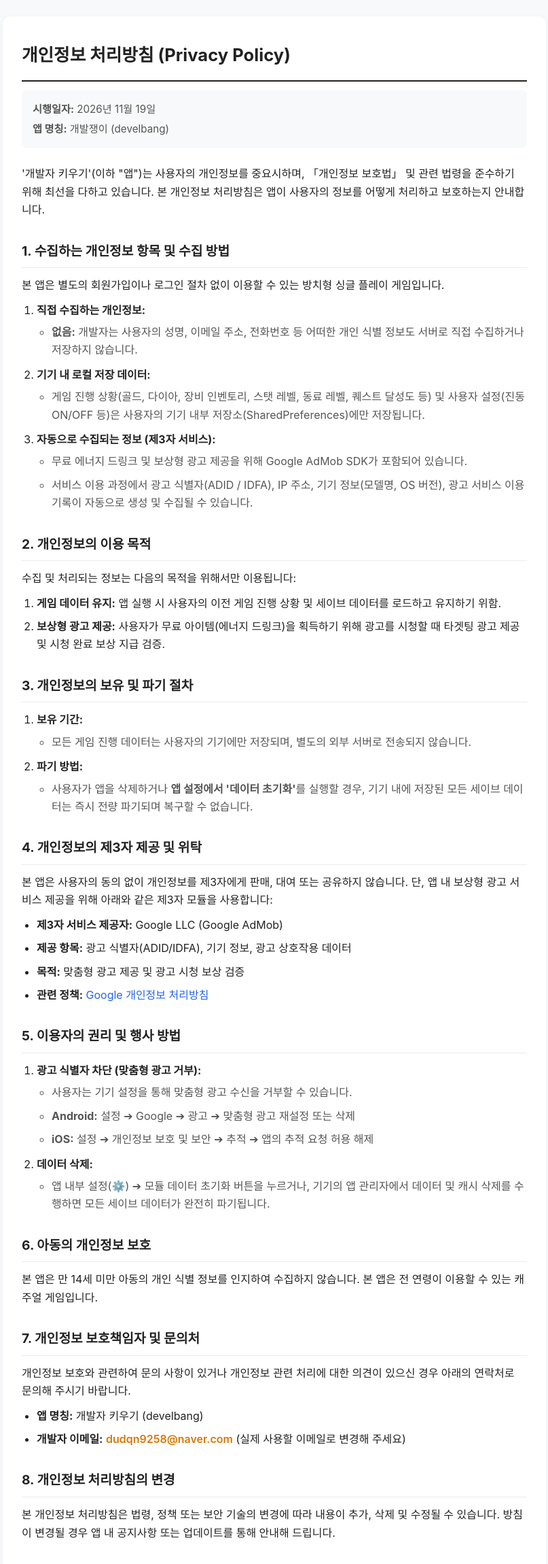
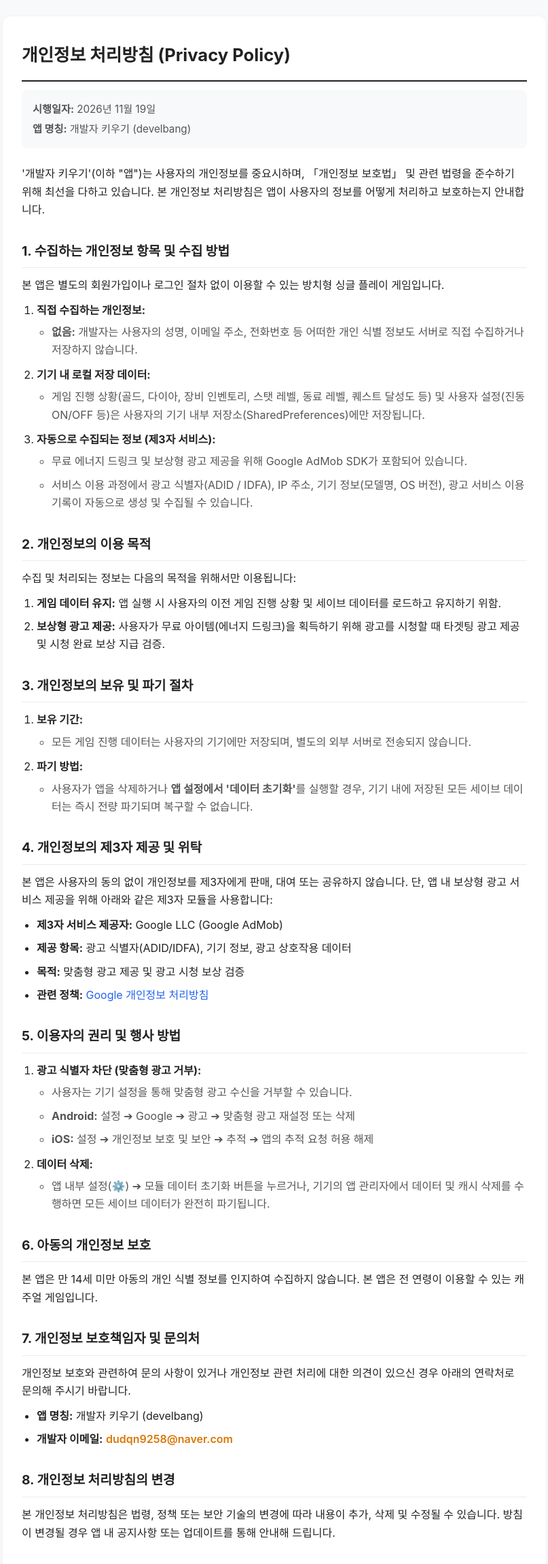
Before and after one commit to dudqn1660-maker/dudqn1660-maker.github.io, a plain HTML site: page develbang/privacy.html in a window 1280 px wide. Shown: the whole page at 68% size, without its empty margins (236-1043 px from the left). Drawn offline with Linux system fonts and the light colour scheme.

Commit message:
Update privacy.html

```diff
--- a/develbang/privacy.html
+++ b/develbang/privacy.html
@@ -102,7 +102,7 @@
 
     <div class="meta-info">
       <p><strong>시행일자:</strong> 2026년 11월 19일</p>
-      <p><strong>앱 명칭:</strong> 개발쟁이 (develbang)</p>
+      <p><strong>앱 명칭:</strong> 개발자 키우기 (develbang)</p>
     </div>
 
     <p>'개발자 키우기'(이하 "앱")는 사용자의 개인정보를 중요시하며, 「개인정보 보호법」 및 관련 법령을 준수하기 위해 최선을 다하고 있습니다. 본 개인정보 처리방침은 앱이 사용자의 정보를 어떻게 처리하고 보호하는지 안내합니다.</p>
@@ -188,7 +188,7 @@
     <p>개인정보 보호와 관련하여 문의 사항이 있거나 개인정보 관련 처리에 대한 의견이 있으신 경우 아래의 연락처로 문의해 주시기 바랍니다.</p>
     <ul>
       <li><strong>앱 명칭:</strong> 개발자 키우기 (develbang)</li>
-      <li><strong>개발자 이메일:</strong> <a href="mailto:support@yourdomain.com" class="email-placeholder">dudqn9258@naver.com</a> (실제 사용할 이메일로 변경해 주세요)</li>
+      <li><strong>개발자 이메일:</strong> <a href="mailto:support@yourdomain.com" class="email-placeholder">dudqn9258@naver.com</a></li>
     </ul>
 
     <h2>8. 개인정보 처리방침의 변경</h2>
```
